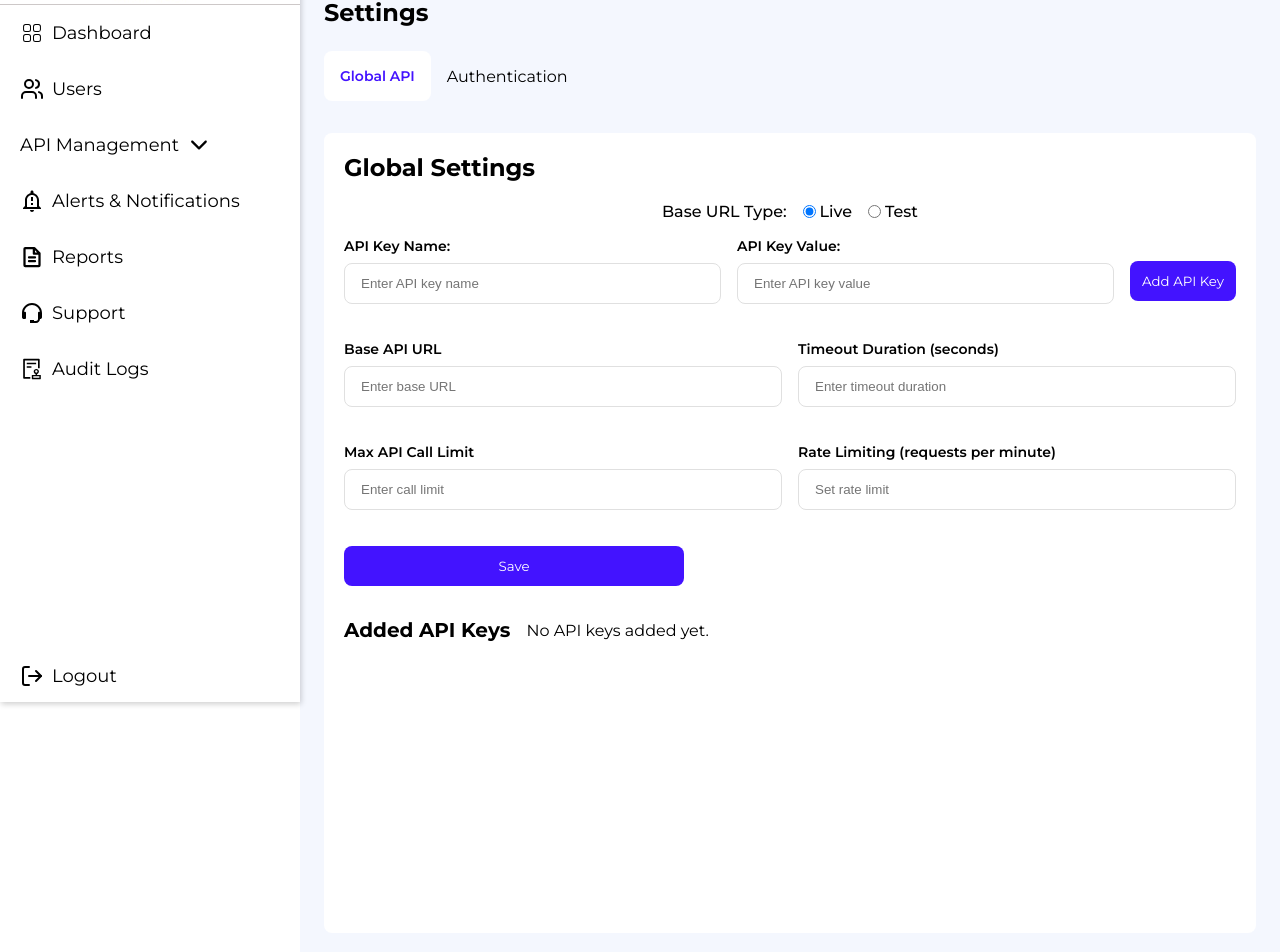
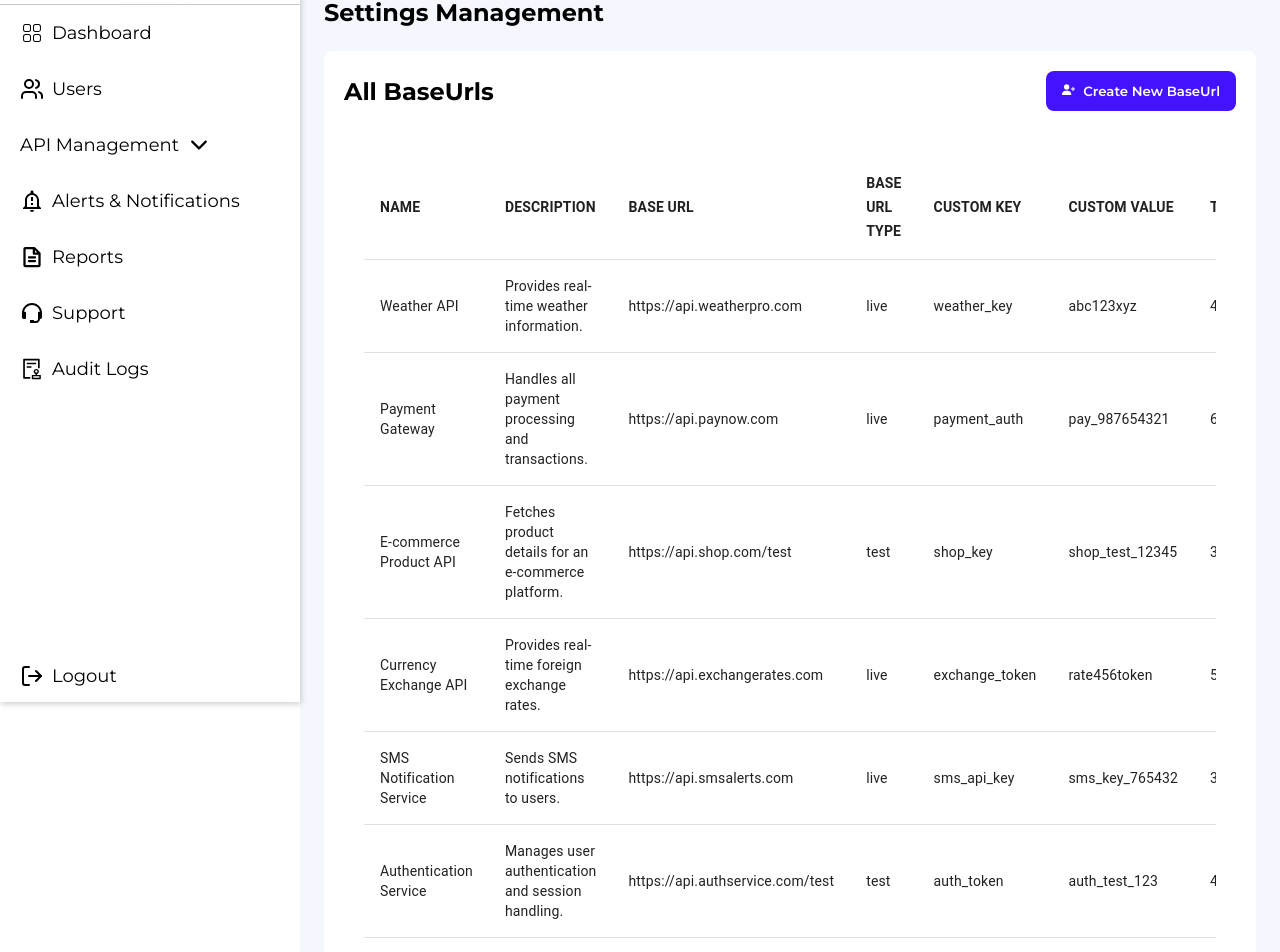
Before and after one commit to BIMERO/admin-dashboard, a React (Create React App) app: page /settings in a window 1280 px wide. Shown: the part 98-1050 px from the top of the page. Built offline with nearby package versions, Linux system fonts and the light colour scheme.

Commit message:
new changes

```diff
--- a/src/App.tsx
+++ b/src/App.tsx
@@ -3,7 +3,7 @@ import "./App.css";
 import { BrowserRouter, Route, Routes } from "react-router-dom";
 import Sidebar from "./components/sidebar/Sidebar";
 import Navbar from "./components/navbar/Navbar";
-import Login from "./pages/auth/Login"; // Add this import
+import Login from "./pages/auth/Login";
 import { RoutesData } from "./components/Routes/Routes";
 
 function App() {
--- a/src/components/Routes/Routes.tsx
+++ b/src/components/Routes/Routes.tsx
@@ -5,7 +5,7 @@ import AuditLog from "../../pages/audit/AuditLog";
 import Dashboard from "../../pages/Dashboard/Dashboard";
 import Notifications from "../../pages/notifications/Notifications";
 import Reports from "../../pages/reports/Reports";
-import Settings from "../../pages/settings/Settings";
+import SettingsPage from "../../pages/settings/Index";
 import Support from "../../pages/support/Support";
 import UserManagement from "../../pages/Users/Index";
 
@@ -21,7 +21,7 @@ export const RoutesData = [
   { path: "/api-management", element: <APIManagementPage /> },
   { path: "/users", element: <UserManagement /> },
   { path: "/api-keys", element: <APIKeys /> },
-  { path: "/settings", element: <Settings /> },
+  { path: "/settings", element: <SettingsPage /> },
   { path: "/notifications", element: <Notifications /> },
   { path: "/reports", element: <Reports /> },
   { path: "/support", element: <Support /> },
--- a/src/pages/Users/Index.tsx
+++ b/src/pages/Users/Index.tsx
@@ -1,5 +1,4 @@
 import React, { useEffect, useState } from "react";
-import { usersData } from "./userData";
 import AddUser from "./AddUser";
 import Users from "./Users";
 import { User } from "../../interfaces/User";
--- a/src/pages/settings/Global.tsx
+++ b/src/pages/settings/Global.tsx
@@ -6,7 +6,7 @@ interface ApiKey {
   baseUrl: string;
 }
 
-const Global = () => {
+const Global = ({ goBack, handleSaveSetting }: any) => {
   const [baseUrl, setBaseUrl] = useState(localStorage.getItem("baseUrl") || "");
   const [endpoints, setEndpoints] = useState<string[]>(() => {
     const storedEndpoints = localStorage.getItem("endpoints");
@@ -36,24 +36,24 @@ const Global = () => {
   const [baseUrlType, setBaseUrlType] = useState("live");
   const [error, setError] = useState("");
 
-  const addApiKey = () => {
-    // Validation: Ensure keyName and keyValue are not empty
-    if (!keyName || !keyValue) {
-      setError("Both key name and key value are required.");
-      return;
-    }
+  // const addApiKey = () => {
+  //   // Validation: Ensure keyName and keyValue are not empty
+  //   if (!keyName || !keyValue) {
+  //     setError("Both key name and key value are required.");
+  //     return;
+  //   }
 
-    // Add the new API key to the apiKeys array
-    setApiKeys([
-      ...apiKeys,
-      { key: keyName, value: keyValue, baseUrl: baseUrlType },
-    ]);
+  //   // Add the new API key to the apiKeys array
+  //   setApiKeys([
+  //     ...apiKeys,
+  //     { key: keyName, value: keyValue, baseUrl: baseUrlType },
+  //   ]);
 
-    // Clear input fields and errors after successful addition
-    setKeyName("");
-    setKeyValue("");
-    setError(""); // Clear the error message
-  };
+  //   // Clear input fields and errors after successful addition
+  //   setKeyName("");
+  //   setKeyValue("");
+  //   setError(""); // Clear the error message
+  // };
 
   const handleBaseUrlChange = (event: React.ChangeEvent<HTMLInputElement>) => {
     setBaseUrlType(event.target.value);
@@ -131,10 +131,6 @@ const Global = () => {
                 placeholder="Enter API key value"
               />
             </div>
-            {/* Button to add the API key */}
-            <button onClick={addApiKey} style={{ maxWidth: "fit-content" }}>
-              Add API Key
-            </button>
           </div>
 
           {error && <p style={{ color: "red" }}>{error}</p>}
--- /dev/null
+++ b/src/pages/settings/Index.tsx
@@ -0,0 +1,37 @@
+import React, { useState } from "react";
+import { settingsData, SettingsProps } from "./settingsData";
+import Global from "./Global";
+import Settings from "./Settings";
+
+const SettingsPage = () => {
+  const [allSettings, setAllSettings] = useState(settingsData);
+  const [addSetting, setAddSetting] = useState(false);
+
+  const handleAddSetting = () => {
+    setAddSetting(true);
+  };
+
+  const handleSaveSetting = (setting: SettingsProps) => {
+    setAllSettings([...allSettings, setting]);
+    setAddSetting(false);
+  };
+
+  const goBack = () => {
+    setAddSetting(false);
+  };
+
+  return (
+    <div>
+      {addSetting ? (
+        <Global goBack={goBack} handleSaveSetting={handleSaveSetting} />
+      ) : (
+        <Settings
+          allSettings={allSettings}
+          handleAddSetting={handleAddSetting}
+        />
+      )}
+    </div>
+  );
+};
+
+export default SettingsPage;
--- a/src/pages/settings/Settings.tsx
+++ b/src/pages/settings/Settings.tsx
@@ -1,46 +1,145 @@
 import React, { useState } from "react";
 import "./settings.css";
-import Global from "./Global";
-import Authentication from "./Authentication";
-import Security from "./Security";
-import Logging from "./Logging";
-import Performance from "./Performance";
-import ErrorHandling from "./ErrorHandling";
-import VersionControl from "./VersionControl";
+import { FaUserPlus } from "react-icons/fa6";
+import {
+  Table,
+  TableBody,
+  TableCell,
+  TableContainer,
+  TableHead,
+  TableRow,
+} from "@mui/material";
+import { SettingsProps } from "./settingsData";
 
-const Settings = () => {
-  const [activeTab, setActiveTab] = useState(0);
+const Settings = ({
+  allSettings,
+  handleAddSetting,
+}: {
+  allSettings: SettingsProps[];
+  handleAddSetting: () => void;
+}) => {
+  return (
+    <div style={{ position: "relative" }}>
+      <section>
+        <h1>Settings Management</h1>
+        <div className="user-mgt">
+          <div
+            className="user-header"
+            style={{ justifyContent: "space-between" }}
+          >
+            <h2>All BaseUrls</h2>
+            <button onClick={handleAddSetting}>
+              <FaUserPlus />
+              Create New BaseUrl
+            </button>
+          </div>
 
-  const handleTabClick = (index: number) => {
-    setActiveTab(index);
-  };
-  return (
-    <section className="settings">
-      <h1>Settings</h1>
-      <div className="settings-container">
-        <div className="settings-tabs" style={{ justifyContent: "flex-start" }}>
-          <span
-            onClick={() => handleTabClick(0)}
-            className={activeTab === 0 ? "active" : ""}
-            style={{ cursor: "pointer" }}
-          >
-            Global API
-          </span>{" "}
-          <span
-            onClick={() => handleTabClick(1)}
-            className={activeTab === 1 ? "active" : ""}
-            style={{ cursor: "pointer" }}
-          >
-            Authentication
-          </span>
+          <div className="table">
+            <TableContainer>
+              <Table aria-label="simple table">
+                <TableHead>
+                  <TableRow>
+                    <TableCell
+                      align="left"
+                      style={{ fontWeight: "bold", textTransform: "uppercase" }}
+                    >
+                      Name
+                    </TableCell>
+                    <TableCell
+                      align="left"
+                      style={{ fontWeight: "bold", textTransform: "uppercase" }}
+                    >
+                      Description
+                    </TableCell>
+                    <TableCell
+                      align="left"
+                      style={{ fontWeight: "bold", textTransform: "uppercase" }}
+                    >
+                      Base Url
+                    </TableCell>
+                    <TableCell
+                      align="left"
+                      style={{ fontWeight: "bold", textTransform: "uppercase" }}
+                    >
+                      Base Url Type
+                    </TableCell>
+                    <TableCell
+                      align="left"
+                      style={{ fontWeight: "bold", textTransform: "uppercase" }}
+                    >
+                      Custom Key
+                    </TableCell>
+                    <TableCell
+                      align="left"
+                      style={{ fontWeight: "bold", textTransform: "uppercase" }}
+                    >
+                      Custom Value
+                    </TableCell>
+                    <TableCell
+                      align="left"
+                      style={{ fontWeight: "bold", textTransform: "uppercase" }}
+                    >
+                      TimeOut
+                    </TableCell>
+                    <TableCell
+                      align="left"
+                      style={{ fontWeight: "bold", textTransform: "uppercase" }}
+                    >
+                      Max Calls
+                    </TableCell>
+                  </TableRow>
+                </TableHead>
+                <TableBody>
+                  {allSettings.map((setting, index) => (
+                    <TableRow key={index}>
+                      <TableCell align="left">{setting.name}</TableCell>
+                      <TableCell align="left">{setting.description}</TableCell>
+                      <TableCell align="left">{setting.baseUrl}</TableCell>
+                      <TableCell align="left">{setting.baseUrlType}</TableCell>
+                      <TableCell align="left">{setting.customKey}</TableCell>
+                      <TableCell align="left">{setting.customValue}</TableCell>
+                      <TableCell align="left">{setting.timeOut}</TableCell>
+                      {/* <TableCell
+                        align="left"
+                        style={{
+                          position: "relative",
+                          cursor: "pointer",
+                          display: "flex",
+                          alignItems: "center",
+                          color: "#4318ff",
+                          fontWeight: "bold",
+                        }}
+                        onClick={() => handleDropdownToggle(user.id)}
+                      >
+                        View Details{" "}
+                        <MdKeyboardArrowDown style={{ fontSize: "1.25rem" }} />
+                        {dropdown === user.id && (
+                          <div className="dropdown">
+                            <p onClick={() => handleEdit(user.id)}>
+                              <CiEdit />
+                              Edit
+                            </p>
+                            <p
+                              onClick={() => handleDelete(user.id)}
+                              style={{
+                                color: "red",
+                              }}
+                            >
+                              <RiDeleteBin6Line />
+                              Delete
+                            </p>
+                          </div>
+                        )}
+                      </TableCell> */}
+                    </TableRow>
+                  ))}
+                </TableBody>
+              </Table>
+            </TableContainer>
+          </div>
         </div>
-
-        <div className="settings-content">
-          {activeTab === 0 && <Global />}
-          {activeTab === 1 && <Authentication />}
-        </div>
-      </div>
-    </section>
+      </section>
+    </div>
   );
 };
 
--- /dev/null
+++ b/src/pages/settings/settingsData.tsx
@@ -0,0 +1,102 @@
+export interface SettingsProps {
+  name: string;
+  description: string;
+  baseUrl: string;
+  customKey: string;
+  customValue: string;
+  baseUrlType: string;
+  timeOut: string;
+  maxCalls: number;
+  rateLimit: number;
+}
+
+export const settingsData: SettingsProps[] = [
+  {
+    name: "Weather API",
+    description: "Provides real-time weather information.",
+    baseUrl: "https://api.weatherpro.com",
+    customKey: "weather_key",
+    customValue: "abc123xyz",
+    baseUrlType: "live",
+    timeOut: "4000",
+    maxCalls: 500,
+    rateLimit: 20,
+  },
+  {
+    name: "Payment Gateway",
+    description: "Handles all payment processing and transactions.",
+    baseUrl: "https://api.paynow.com",
+    customKey: "payment_auth",
+    customValue: "pay_987654321",
+    baseUrlType: "live",
+    timeOut: "6000",
+    maxCalls: 1000,
+    rateLimit: 50,
+  },
+  {
+    name: "E-commerce Product API",
+    description: "Fetches product details for an e-commerce platform.",
+    baseUrl: "https://api.shop.com/test",
+    customKey: "shop_key",
+    customValue: "shop_test_12345",
+    baseUrlType: "test",
+    timeOut: "3000",
+    maxCalls: 300,
+    rateLimit: 15,
+  },
+  {
+    name: "Currency Exchange API",
+    description: "Provides real-time foreign exchange rates.",
+    baseUrl: "https://api.exchangerates.com",
+    customKey: "exchange_token",
+    customValue: "rate456token",
+    baseUrlType: "live",
+    timeOut: "5000",
+    maxCalls: 200,
+    rateLimit: 25,
+  },
+  {
+    name: "SMS Notification Service",
+    description: "Sends SMS notifications to users.",
+    baseUrl: "https://api.smsalerts.com",
+    customKey: "sms_api_key",
+    customValue: "sms_key_765432",
+    baseUrlType: "live",
+    timeOut: "3500",
+    maxCalls: 800,
+    rateLimit: 30,
+  },
+  {
+    name: "Authentication Service",
+    description: "Manages user authentication and session handling.",
+    baseUrl: "https://api.authservice.com/test",
+    customKey: "auth_token",
+    customValue: "auth_test_123",
+    baseUrlType: "test",
+    timeOut: "4500",
+    maxCalls: 150,
+    rateLimit: 10,
+  },
+  {
+    name: "Map Geolocation API",
+    description: "Provides geolocation data for mapping applications.",
+    baseUrl: "https://api.geolocate.com",
+    customKey: "geo_key",
+    customValue: "geo5678key",
+    baseUrlType: "live",
+    timeOut: "3000",
+    maxCalls: 1000,
+    rateLimit: 40,
+  },
+  {
+    name: "Social Media Analytics",
+    description: "Fetches social media engagement metrics.",
+    baseUrl: "https://api.socialtrack.com",
+    customKey: "social_token",
+    customValue: "soc567track",
+    baseUrlType: "live",
+    timeOut: "4000",
+    maxCalls: 700,
+    rateLimit: 35,
+  },
+];
```
Also changed, not shown: src/components/customSelect/CustomSelect.tsx (+20 -1 lines), src/pages/apiManagement/AddAPI/Headers.tsx (+15 -23 lines), src/pages/apiManagement/apimanagement.css (+15 -7 lines).
